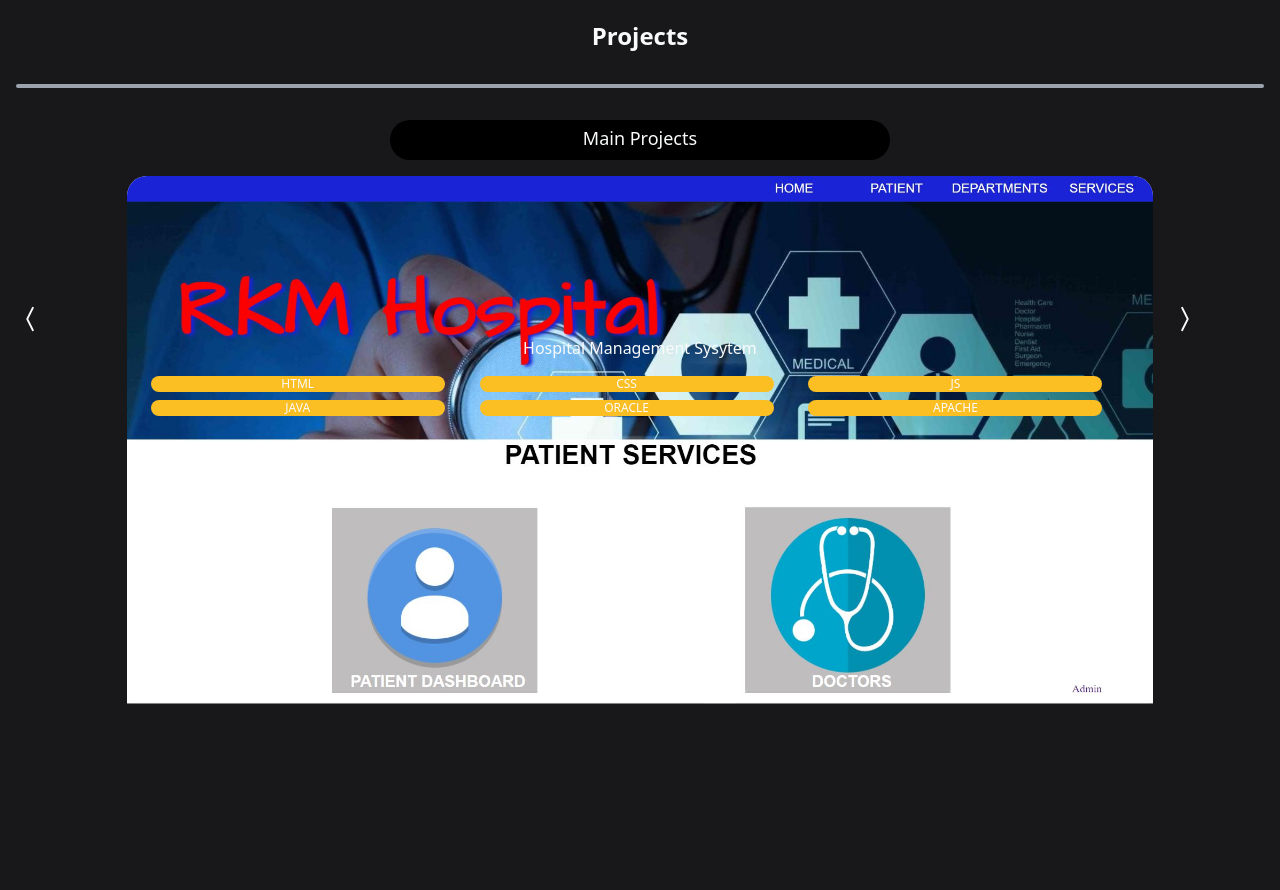
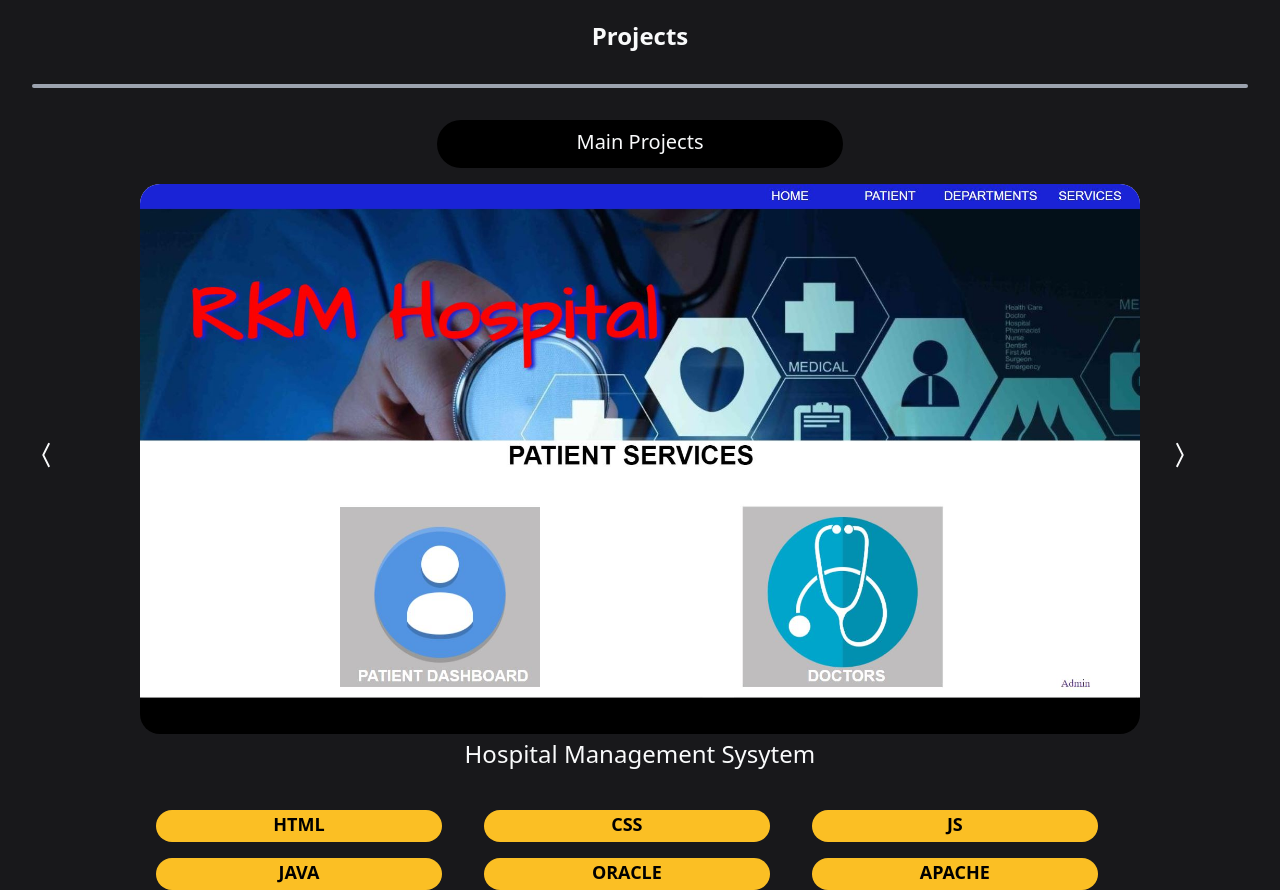
Before and after one commit to Riddhick/Portfolio, a React (Vite) app in the folder Portfolio/: page / in a window 1280 px wide. Shown: the part 720-1610 px from the top of the page. Before the commit the page ends 1424 px from the top, so only its background shows below. Built offline with nearby package versions, Linux system fonts and the light colour scheme.

Commit message:
Cards Component added

```diff
--- /dev/null
+++ b/Portfolio/src/Cards.jsx
@@ -0,0 +1,38 @@
+import React from "react";
+import { useState } from "react";
+import {BsChevronCompactLeft,BsChevronCompactRight} from "react-icons/bs";
+
+export default function Cards(prpos){
+    const [getProject,setProject]=useState(0);
+
+    const nextSlide=()=>{
+        const pos=getProject;
+        const newPos=(pos+1)%prpos.card.length;
+        setProject(newPos)
+        console.log(newPos)
+    }
+
+    const prevSlide=()=>{
+        const pos=getProject;
+        const newPos=(pos+1)%prpos.card.length;
+        setProject(newPos)
+        console.log(newPos)
+    }
+    return(
+        <div className=" w-full flex flex-row justify-center gap-2" >
+                <div className="w-1/12 pt-32 md:pt-64"><BsChevronCompactLeft onClick={prevSlide} size={30}/></div>
+                <div className="bg-black w-10/12 h-72  md:h-[550px] rounded-[20px] flex flex-col gap-0">
+                    <div className="bg-slate-50 rounded-[20px_20px_0px_0px]">
+                        <img className="rounded-[20px_20px_0px_0px] md:h-fit md:w-full" src={prpos.card[getProject].image}></img>
+                    </div>
+                    <div className="text-center py-4 md:py-10 md:text-2xl md:font-medium">{prpos.card[getProject].name}</div>
+                    <div className="grid grid-cols-3 gap-2 md:gap-4 px-6  md:px-4 text-xs text-black font-medium md:text-lg md:font-semibold">
+                        {prpos.card[getProject].tech.map(t=>(
+                            <div className="bg-amber-400 w-11/12 md:h-8 text-center  rounded-full">{t}</div>
+                        ))}
+                    </div>
+                </div>
+                <div className="w-1/12 pt-32 md:pt-64 pl-2 md:pl-4  "><BsChevronCompactRight onClick={nextSlide} size={30}/></div>
+            </div>
+    )
+}
--- a/Portfolio/src/Mainproject.jsx
+++ b/Portfolio/src/Mainproject.jsx
@@ -1,7 +1,8 @@
 import React from "react";
 import main1 from "./assets/projects/main1.jpg";
-import { useState } from "react";
-import {BsChevronCompactLeft,BsChevronCompactRight} from "react-icons/bs";
+import main2 from "./assets/projects/main2.png";
+import main3 from "./assets/projects/main3.jpg";
+import Cards from "./Cards";
 
 const template=[
     {
@@ -9,43 +10,24 @@ const template=[
         name:"Hospital Management Sysytem",
         tech:['HTML','CSS','JS','JAVA','ORACLE','APACHE'],
     },
+    {
+        image:main2,
+        name:"Simple Snake Game",
+        tech:['HTML','CSS','JS'],
+    },
+    {
+        image:main3,
+        name:"Portfolio v1",
+        tech:['HTML','CSS','JS'],
+    }
 ]
 
 export default function Mainproject(){
-    const [getProject,setProject]=useState(0);
-
-    const nextSlide=()=>{
-        const pos=getProject;
-        const newPos=(pos+1)%template.length;
-        setProject(newPos)
-        console.log(newPos)
-    }
-
-    const prevSlide=()=>{
-        const pos=getProject;
-        const newPos=(pos+1)%template.length;
-        setProject(newPos)
-        console.log(newPos)
-    }
 
     return(
         <div className="flex flex-col pb-10 justify-center items-center space-y-4">
-            <div className="bg-black w-2/5 text-center h-10 py-1 rounded-full text-lg">Main Projects</div>
-            <div className=" w-full flex flex-row justify-center gap-2" >
-                <div className="w-1/12 pt-32"><BsChevronCompactLeft onClick={prevSlide} size={30}/></div>
-                <div className="bg-black w-10/12 h-72 rounded-[20px] flex flex-col gap-0">
-                    <div className="bg-slate-50 h-1/2 rounded-[20px_20px_0px_0px]">
-                        <img className="rounded-[20px_20px_0px_0px]" src={template[getProject].image}></img>
-                    </div>
-                    <div className="text-center py-4">{template[getProject].name}</div>
-                    <div className="grid grid-cols-3 gap-2 px-6 text-xs font-medium">
-                        {template[getProject].tech.map(t=>(
-                            <div className="bg-amber-400 w-11/12 text-center rounded-full">{t}</div>
-                        ))}
-                    </div>
-                </div>
-                <div className="w-1/12 pt-32 pl-2  "><BsChevronCompactRight  onClick={nextSlide} size={30}/></div>
-            </div>
+            <div className="bg-black w-2/5 md:w-1/3 text-center h-10 md:h-12 py-1 md:py-2 rounded-full text-lg md:text-xl md:font">Main Projects</div>
+            <Cards card={template}/>
         </div>
     )
 }
--- a/Portfolio/src/Projects.jsx
+++ b/Portfolio/src/Projects.jsx
@@ -3,9 +3,9 @@ import Mainproject from "./Mainproject";
 
 export default function Projects(){
     return(
-        <div className="px-4 flex flex-col  text-gray-50 gap-4 ">
+        <div className="px-4 md:px-8 flex flex-col  text-gray-50 gap-4 ">
             <div className="text-2xl font-semibold text-center">Projects</div>
-            <hr className="w-full  h-1 my-4 bg-gray-400 border-0 rounded"></hr>
+            <hr className="w-full h-1 my-4 bg-gray-400 border-0 rounded"></hr>
             <Mainproject />
         </div>
     )
```
Also changed, not shown: Portfolio/src/assets/projects/main2.png (added), Portfolio/src/assets/projects/main3.jpg (added).
